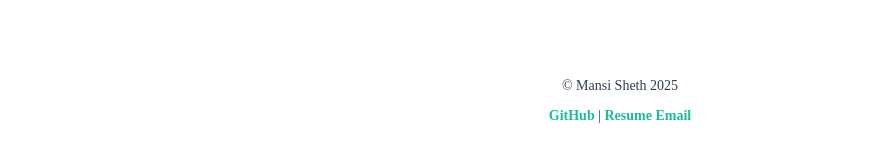
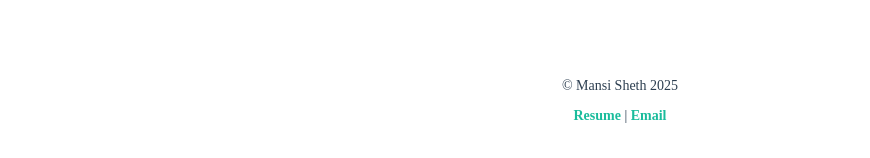
Before and after one commit to 1MansiS/1MansiS.github.io, a Jekyll site: the page built from index.markdown, in a window 1280 px wide. Shown: the part 788-946 px from the top of the page, without its empty margins (20-890 px from the left). Built offline with Jekyll 4.4.1, drawn with Linux system fonts in a browser that asks for light colours.

Commit message:
Update footer.html

```diff
--- a/_includes/footer.html
+++ b/_includes/footer.html
@@ -2,9 +2,8 @@
     <div class="footer-content">
         <p>© {{ site.title }} {{ 'now' | date: "%Y" }}</p>
         <p>
-            <a href="https://github.com/{{ social_links.github }}" target="_blank">GitHub</a> |
-            <a href="{{ '/assets/MansiSheth.pdf' | relative_url }}" target="_blank">Resume</a>
-            <a href="{{ author.email }}">Email</a>
+            <a href="{{ '/assets/MansiSheth.pdf' | relative_url }}" target="_blank">Resume</a> |
+            <a href="{{ site.author.email }}">Email</a>
         </p>
     </div>
 </footer>
```
